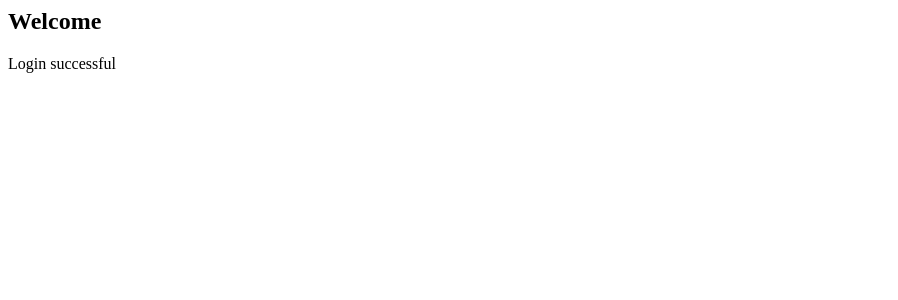
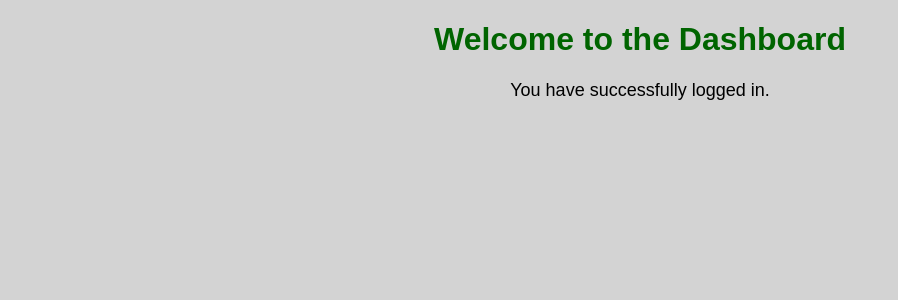
Before and after one commit to crack420978/flash-login-app, a Flask app: page /dashboard in a window 1280 px wide. Shown: the top 300 px of the page, without its empty margins (0-898 px from the left). Run offline with Flask 2, Linux system fonts and the light colour scheme.

Commit message:
upgrade app.py , dashboard.html , login.html , register.html , users.db

```diff
--- a/app.py
+++ b/app.py
@@ -27,7 +27,7 @@ def register():
             password = request.form["password"]
 
             vul = password_vulnerability_level(password , username)
-            vulnerable_percentage = vul  * 10
+          #  vulnerable_percentage = vul  * 10
           #  flash(f"Password Vulnerability Level: {vulnerable_percentage}%")
 
             vulnerable_percentage = password_vulnerability_level(password, username)
--- a/templates/dashboard.html
+++ b/templates/dashboard.html
@@ -1,2 +1,24 @@
-<h2>Welcome</h2>
-<p>Login successful</p>
+<!DOCTYPE html>
+<html lang="en">
+<head>
+    <meta charset="UTF-8">
+    <meta name="viewport" content="width=device-width, initial-scale=1.0">
+    <title>dashboard page</title>
+    <style>
+        body {
+            background-color: lightgray;
+            font-family: Arial, sans-serif;
+        }
+        h1 {
+            color: darkgreen;
+        }
+        p {
+            font-size: 18px;
+        }
+    </style>
+</head>
+<body>
+    <h1 align="center">Welcome to the Dashboard</h1>
+    <p align="center">You have successfully logged in.</p>
+</body>
+</html>
--- a/templates/login.html
+++ b/templates/login.html
@@ -4,6 +4,7 @@
      <title>Login Page</title>
     <style>
         body {
+            background-color: brown;
             font-family: Arial, sans-serif;
             margin: 50px;
         }
--- a/templates/register.html
+++ b/templates/register.html
@@ -4,6 +4,7 @@
     <title>Register</title>
     <style>
         body {
+              background-color: limegreen;
             font-family: Arial, sans-serif;
             margin: 50px;
         }
```
Also changed, not shown: users.db (deleted).
